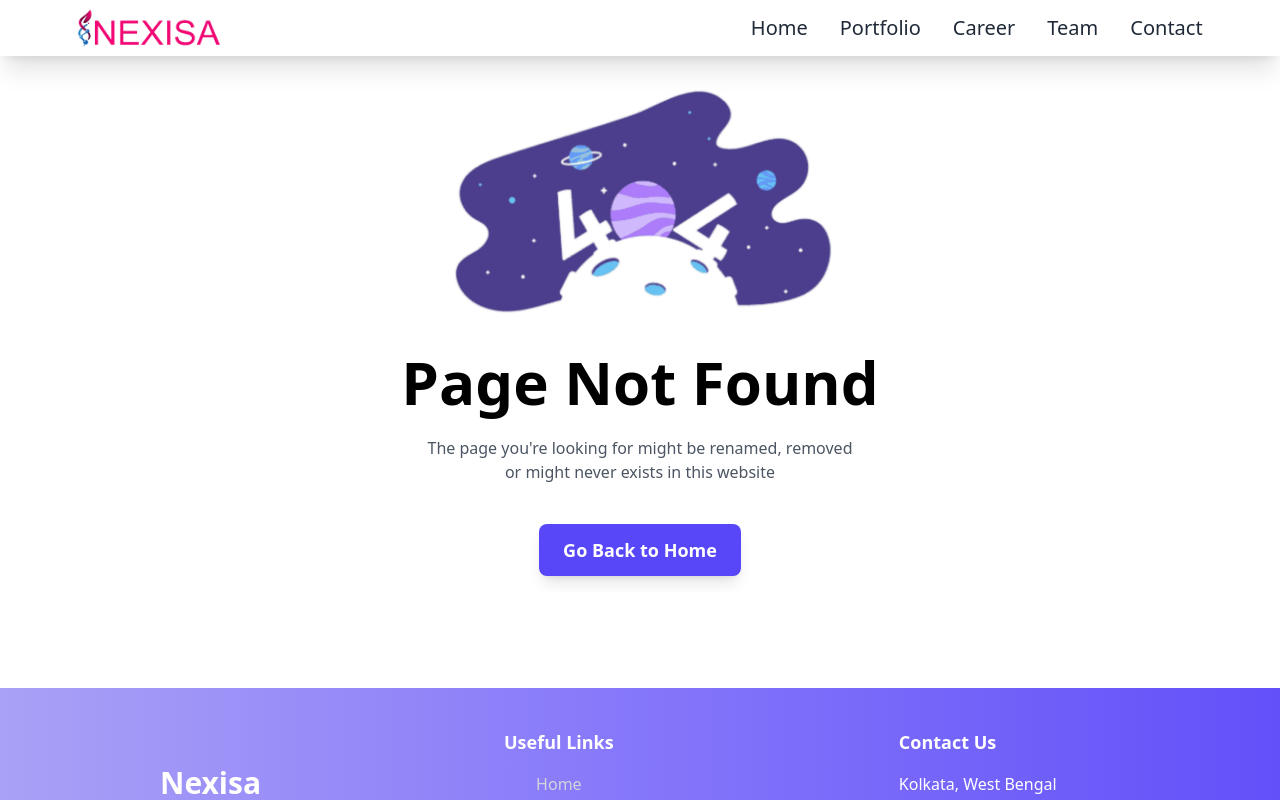
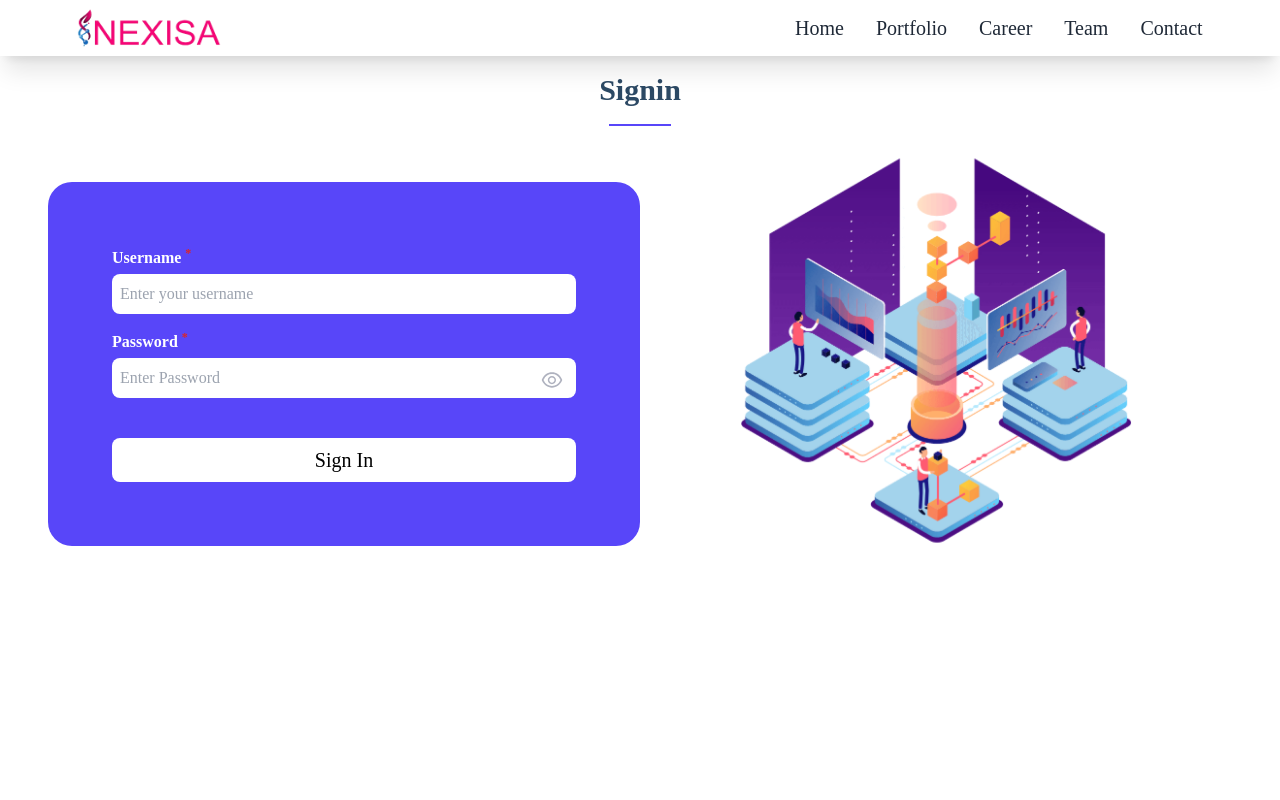
Before and after one commit to Nexisa/Nexisa-website, a React (Vite) app in the folder Client/: page /signin in a window 1280 px wide. Shown: the top 800 px of the page. Built offline with nearby package versions, Linux system fonts and the light colour scheme.

Commit message:
Added signin page and dashboard for both user and admin

```diff
--- a/Client/src/App.jsx
+++ b/Client/src/App.jsx
@@ -8,6 +8,9 @@ import ContactPage from './pages/ContactPage';
 import Footer from './components/Footer';
 import CareerPage from './pages/CareerPage';
 import ErrorPage from './pages/ErrorPage';
+import Signin from './pages/Signin';
+import UserDashBoard from './pages/UserDashBoard';
+import AdminDashboard from './pages/AdminDashboard';
 
 function App() {
   return (
@@ -19,6 +22,9 @@ function App() {
         <Route path='/team' element={<TeamPage/>} />
         <Route path='/contact' element={<ContactPage/>} />
         <Route path='/career' element={<CareerPage/>} />
+        <Route path='/signin' element={<Signin />} />
+        <Route path='/user-dashboard' element={<UserDashBoard />} />
+        <Route path='/admin-dashboard' element={<AdminDashboard />} />
         <Route path='*' element={<ErrorPage/>} />
       </Routes>
       <Footer/>
--- /dev/null
+++ b/Client/src/components/SigninForm.jsx
@@ -0,0 +1,80 @@
+// import React from 'react'
+
+import { useState } from "react"
+import { AiOutlineEye, AiOutlineEyeInvisible } from "react-icons/ai"
+
+const SigninForm = () => {
+
+  const [formData, setFormData] = useState({
+    username: "",
+    password: "",
+  })
+
+  const [showPassword, setShowPassword] = useState(false)
+
+  const { username, password } = formData;
+
+  const handleOnSubmit = () => {
+
+  }
+
+  const handleOnChange = (e) => {
+    setFormData((prevData) => ({
+      ...prevData,
+      [e.target.name]: e.target.value,
+    }))
+  }
+  return (
+    <form
+      onSubmit={handleOnSubmit}
+      className="mt-6 flex w-full flex-col gap-y-4 rounded-3xl md:p-16 p-8 bg-[#5846F9]"
+    >
+        <label className="w-full">
+            <p className="mb-1 text-white font-semibold">
+                Username <sup className="text-red-600 text-md">*</sup>
+            </p>
+            <input
+                required
+                type="text"
+                name="username"
+                value={username}
+                onChange={handleOnChange}
+                placeholder="Enter your username"
+                className="form-style w-full p-2 rounded-lg"
+            />
+        </label>
+        <label className="relative">
+            <p className="mb-1 text-white font-semibold">
+                Password <sup className="text-red-600 text-md">*</sup>
+            </p>
+            <input
+                required
+                type={showPassword ? "text" : "password"}
+                name="password"
+                value={password}
+                onChange={handleOnChange}
+                placeholder="Enter Password"
+                className="form-style w-full p-2 rounded-lg"
+            />
+            <span
+                onClick={() => setShowPassword((prev) => !prev)}
+                className="absolute right-3 top-[38px] z-[10] cursor-pointer"
+            >
+                {showPassword ? (
+                    <AiOutlineEyeInvisible fontSize={24} fill="#AFB2BF" />
+                ) : (
+                    <AiOutlineEye fontSize={24} fill="#AFB2BF" />
+                )}
+            </span>
+        </label>
+        <button
+            type="submit"
+            className="mt-6 rounded-lg p-2 w-full bg-white text-xl"
+        >
+            Sign In
+        </button>
+    </form>
+  )
+}
+
+export default SigninForm
--- a/Client/src/index.css
+++ b/Client/src/index.css
@@ -2,9 +2,9 @@
 @tailwind components;
 @tailwind utilities;
 
-/* body {
+body {
     @apply font-times;
-} */
+}
 
 /* Custom styling for the slick dots */
 .custom-dots li button:before {
--- /dev/null
+++ b/Client/src/pages/AdminDashboard.jsx
@@ -0,0 +1,34 @@
+// import React from 'react'
+import { Link } from 'react-router-dom'
+import image from '../assets/Logo/about.jpg'
+
+const AdminDashboard = () => {
+  return (
+    <div className="max-w-screen container mx-auto p-4 overflow-x-hidden min-h-screen">
+        <h2 className="text-3xl font-semibold text-center mb-4 text-[#2C4964]">Dashboard</h2>
+        <div className='bg-[#5846F9] w-[5%] h-0.5 mx-auto mb-8'></div>
+        <div className='flex flex-col md:flex-row gap-5'>
+            <div className='md:w-1/2 md:mr-5 w-11/12 mx-auto'>
+                <img src={image} alt="image" />
+            </div>
+            <div className='md:w-1/2 w-11/12 mx-auto flex flex-col gap-10 justify-center items-center'>
+                <h1 className='text-4xl font-semibold text-left'>Welcome Admin,</h1>
+                <div className='grid md:grid-cols-2 grid-cols-1 gap-5 w-full'>
+                    <Link to='/leave-applications'>
+                        <div className='bg-[#5846F9] text-white p-4 rounded-xl text-center cursor-pointer'>Leave Applications</div>
+                    </Link>
+                    <Link to='/salary-slips'>
+                        <div className='bg-[#5846F9] text-white p-4 rounded-xl text-center cursor-pointer'>Salary Slips</div>
+                    </Link>
+                    <Link to='/employees'>
+                        <div className='bg-[#5846F9] text-white p-4 rounded-xl text-center cursor-pointer'>Employees Informations</div>
+                    </Link>
+                    <div className='bg-[#5846F9] text-white p-4 rounded-xl text-center cursor-pointer'>Logout</div>
+                </div>
+            </div>
+        </div>
+    </div>
+  )
+}
+
+export default AdminDashboard
--- /dev/null
+++ b/Client/src/pages/Signin.jsx
@@ -0,0 +1,27 @@
+// import React from 'react'
+import '../Styles/Herosection.css';
+import heroImg from '../assets/Logo/heroImg.png';
+import SigninForm from '../components/SigninForm';
+
+const Signin = () => {
+  return (
+    <div className="max-w-screen container mx-auto p-4 overflow-x-hidden min-h-screen">
+      <h2 className="text-xl md:text-3xl font-semibold text-center mb-4 text-[#2C4964]">Signin</h2>
+      <div className='bg-[#5846F9] w-[5%] h-0.5 mx-auto mb-8'></div>
+      <div className="max-w-7xl mx-auto flex flex-col-reverse md:flex-row items-center px-4 sm:px-6 lg:px-8 h-full">
+        <div className="md:w-1/2 w-11/12 mx-auto mb-8 md:mb-0">
+          <SigninForm />
+        </div>
+        <div className="md:w-1/2 flex justify-center">
+          <img
+            src={heroImg}
+            alt="Digital Experience"
+            className="w-{100%} h-96 animate-float ml-25"
+          />
+        </div>
+      </div>
+    </div>
+  )
+}
+
+export default Signin
--- /dev/null
+++ b/Client/src/pages/UserDashBoard.jsx
@@ -0,0 +1,34 @@
+// import React from 'react'
+import { Link } from 'react-router-dom'
+import image from '../assets/Logo/about.jpg'
+
+const UserDashBoard = () => {
+  return (
+    <div className="max-w-screen container mx-auto p-4 overflow-x-hidden min-h-screen">
+        <h2 className="text-3xl font-semibold text-center mb-4 text-[#2C4964]">Dashboard</h2>
+        <div className='bg-[#5846F9] w-[5%] h-0.5 mx-auto mb-8'></div>
+        <div className='flex flex-col md:flex-row gap-5'>
+            <div className='md:w-1/2 md:mr-5 w-11/12 mx-auto'>
+                <img src={image} alt="image" />
+            </div>
+            <div className='md:w-1/2 w-11/12 mx-auto flex flex-col gap-10 justify-center items-center'>
+                <h1 className='text-4xl font-semibold text-left'>Welcome User,</h1>
+                <div className='grid md:grid-cols-2 grid-cols-1 gap-5 w-full'>
+                    <Link to='/leave-application'>
+                        <div className='bg-[#5846F9] text-white p-4 rounded-xl text-center cursor-pointer'>Leave Application</div>
+                    </Link>
+                    <Link to='/salary-slip'>
+                        <div className='bg-[#5846F9] text-white p-4 rounded-xl text-center cursor-pointer'>Salary Slip</div>
+                    </Link>
+                    <Link to='/account'>
+                        <div className='bg-[#5846F9] text-white p-4 rounded-xl text-center cursor-pointer'>Account Information</div>
+                    </Link>
+                    <div className='bg-[#5846F9] text-white p-4 rounded-xl text-center cursor-pointer'>Logout</div>
+                </div>
+            </div>
+        </div>
+    </div>
+  )
+}
+
+export default UserDashBoard
```
